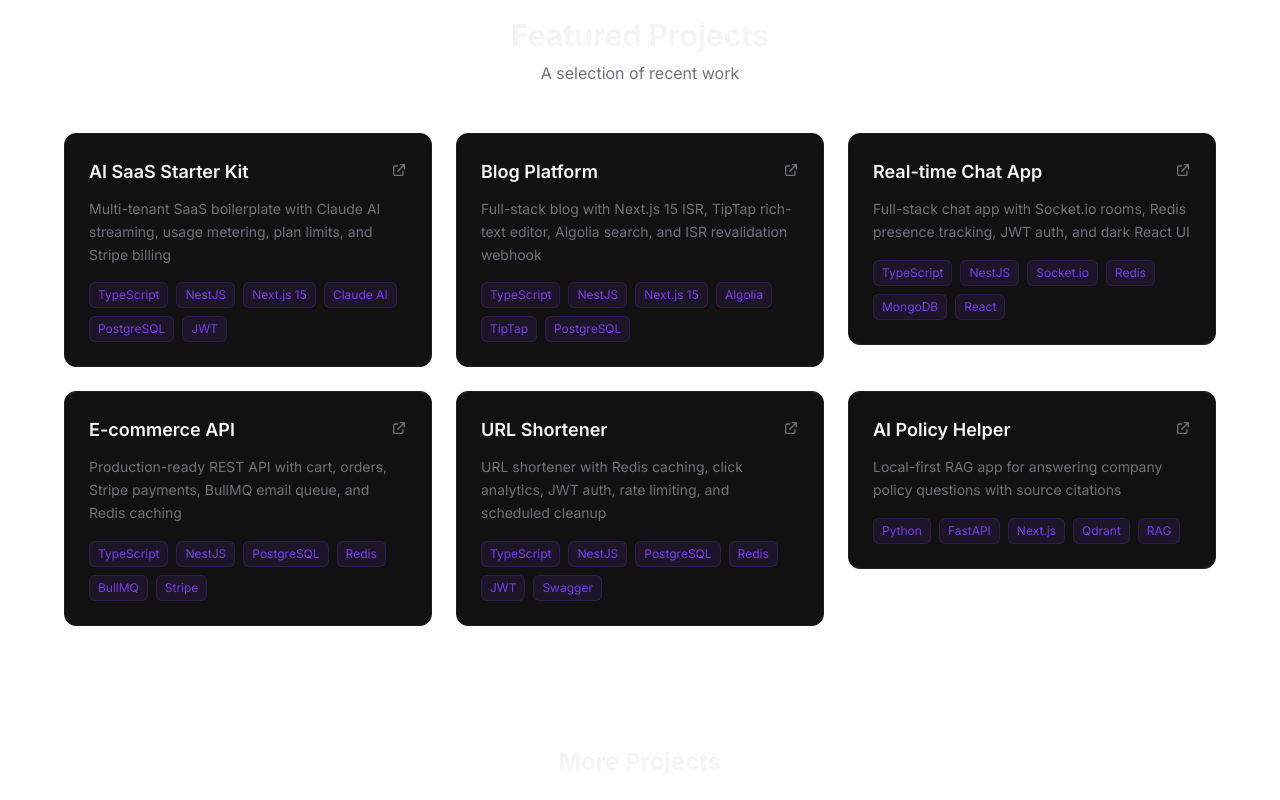
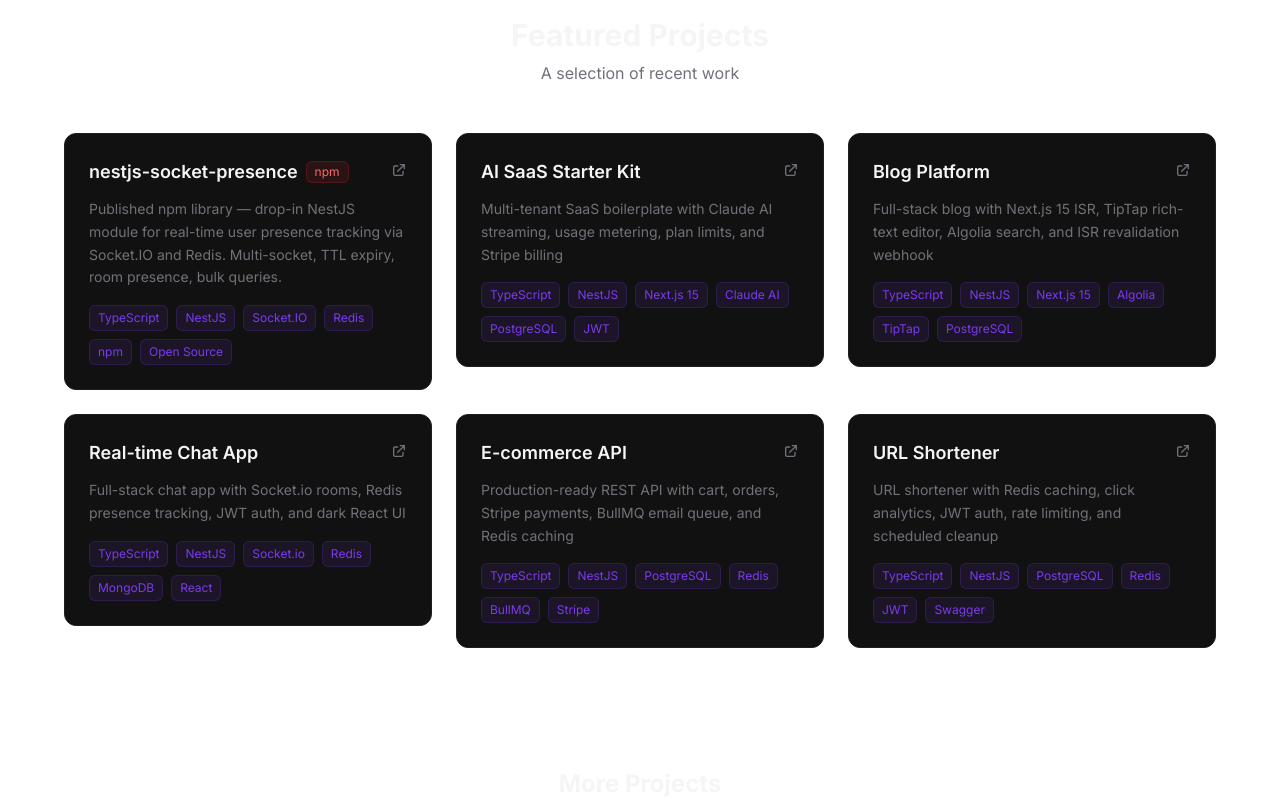
Before and after one commit to SaifuddinTipu/portfolio-website, a Next.js app: page / in a window 1280 px wide. Shown: the part 1360-2160 px from the top of the page. Built offline with nearby package versions, Linux system fonts and the light colour scheme.

Commit message:
feat: add nestjs-socket-presence as featured project with npm badge

```diff
--- a/components/ProjectCard.tsx
+++ b/components/ProjectCard.tsx
@@ -13,9 +13,22 @@
       className="group block bg-[#111111] border border-[#1f1f1f] rounded-xl p-6 hover:border-[#7c3aed] transition-all duration-300 hover:-translate-y-1"
     >
       <div className="flex items-start justify-between mb-3">
-        <h3 className="text-[#f5f5f5] font-semibold text-lg group-hover:text-[#7c3aed] transition-colors">
-          {project.name}
-        </h3>
+        <div className="flex items-center gap-2 flex-wrap">
+          <h3 className="text-[#f5f5f5] font-semibold text-lg group-hover:text-[#7c3aed] transition-colors">
+            {project.name}
+          </h3>
+          {project.npmUrl && (
+            <a
+              href={project.npmUrl}
+              target="_blank"
+              rel="noopener noreferrer"
+              onClick={(e) => e.stopPropagation()}
+              className="text-xs px-2 py-0.5 rounded-md bg-red-500/10 text-red-400 border border-red-500/20 hover:bg-red-500/20 transition-colors font-mono"
+            >
+              npm
+            </a>
+          )}
+        </div>
         <svg
           className="w-4 h-4 text-[#71717a] group-hover:text-[#7c3aed] transition-colors flex-shrink-0 mt-1"
           fill="none"
--- a/data/projects.ts
+++ b/data/projects.ts
@@ -4,10 +4,21 @@
   description: string;
   tags: string[];
   githubUrl: string;
+  npmUrl?: string;
   featured: boolean;
 }
 
 export const featuredProjects: Project[] = [
+  {
+    repo: "nestjs-socket-presence",
+    name: "nestjs-socket-presence",
+    description:
+      "Published npm library — drop-in NestJS module for real-time user presence tracking via Socket.IO and Redis. Multi-socket, TTL expiry, room presence, bulk queries.",
+    tags: ["TypeScript", "NestJS", "Socket.IO", "Redis", "npm", "Open Source"],
+    githubUrl: "https://github.com/SaifuddinTipu/nestjs-socket-presence",
+    npmUrl: "https://www.npmjs.com/package/nestjs-socket-presence",
+    featured: true,
+  },
   {
     repo: "ai-saas-starter",
     name: "AI SaaS Starter Kit",
@@ -53,6 +64,9 @@
     githubUrl: "https://github.com/SaifuddinTipu/url-shortener",
     featured: true,
   },
+];
+
+export const moreProjects: Project[] = [
   {
     repo: "ai-policy-helper-starter-pack",
     name: "AI Policy Helper",
@@ -60,11 +74,8 @@
       "Local-first RAG app for answering company policy questions with source citations",
     tags: ["Python", "FastAPI", "Next.js", "Qdrant", "RAG"],
     githubUrl: "https://github.com/SaifuddinTipu/ai-policy-helper-starter-pack",
-    featured: true,
+    featured: false,
   },
-];
-
-export const moreProjects: Project[] = [
   {
     repo: "task-manager-api",
     name: "Task Manager API",
```
